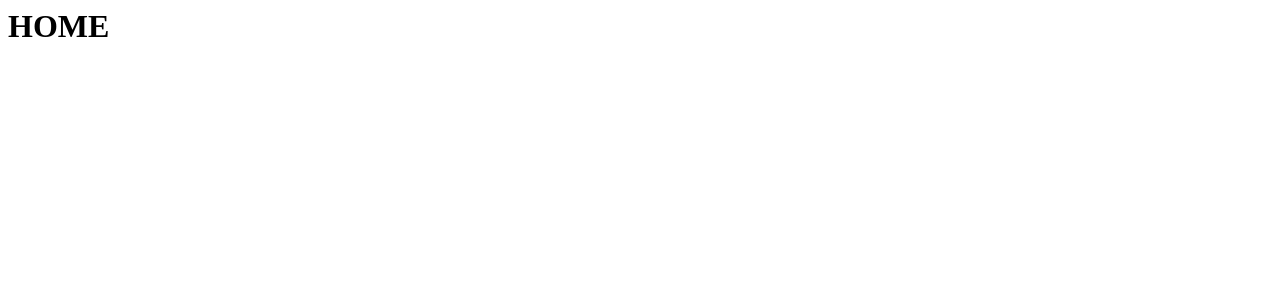
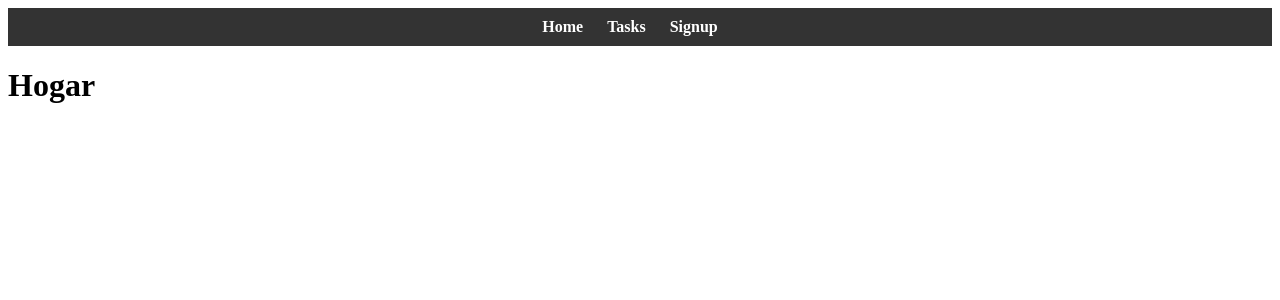
Before and after one commit to MiltonAF/CRUD_Django, a Django app: page / in a window 1280 px wide. Before the commit the part shown is almost empty. Shown: the top 300 px of the page. Run offline with Django 4.2, Linux system fonts and the light colour scheme.

Commit message:
insertando el nav

```diff
--- a/djangocrud/settings.py
+++ b/djangocrud/settings.py
@@ -48,6 +48,7 @@ MIDDLEWARE = [
     'django.contrib.auth.middleware.AuthenticationMiddleware',
     'django.contrib.messages.middleware.MessageMiddleware',
     'django.middleware.clickjacking.XFrameOptionsMiddleware',
+
 ]
 
 ROOT_URLCONF = 'djangocrud.urls'
@@ -117,6 +118,7 @@ USE_TZ = True
 # https://docs.djangoproject.com/en/4.2/howto/static-files/
 
 STATIC_URL = 'static/'
+STATICFILES_DIRS = [BASE_DIR / "tasks" / "static"]
 
 # Default primary key field type
 # https://docs.djangoproject.com/en/4.2/ref/settings/#default-auto-field
--- /dev/null
+++ b/tasks/static/css/nav.css
@@ -0,0 +1,33 @@
+/* Estilos para el menú de navegación */
+nav {
+    background-color: #333; /* Color de fondo del menú */
+    padding: 10px 0; /* Espaciado interno en la parte superior e inferior */
+  }
+
+  /* Estilos para la lista no ordenada */
+  nav ul {
+    list-style-type: none; /* Elimina los marcadores de lista */
+    margin: 0;
+    padding: 0;
+    text-align: center; /* Centra los elementos de la lista */
+  }
+
+  /* Estilos para los elementos de la lista */
+  nav li {
+    display: inline-block; /* Muestra los elementos en línea */
+    margin-right: 20px; /* Espaciado entre elementos */
+  }
+
+  /* Estilos para los enlaces */
+  nav a {
+    color: white; /* Color del texto de los enlaces */
+    text-decoration: none; /* Elimina la subrayado de los enlaces */
+    font-weight: bold; /* Texto en negrita */
+    font-size: 16px; /* Tamaño de fuente */
+    transition: color 0.3s; /* Transición de color suave */
+  }
+
+  /* Cambiar color al pasar el mouse sobre los enlaces */
+  nav a:hover {
+    color: #ff5733; /* Color al pasar el mouse */
+  }
--- /dev/null
+++ b/tasks/templates/base.html
@@ -0,0 +1,38 @@
+<!DOCTYPE html>
+<html lang="en">
+  <head>
+    <meta charset="UTF-8" />
+    <meta name="viewport" content="width=device-width, initial-scale=1.0" />
+    <title>Django CRUD Aplications</title>
+    {% load static %}
+    <link rel="stylesheet" type="text/css" href="{% static 'css/nav.css' %}" />
+  </head>
+  <body>
+    <nav>
+      <ul>
+        <li>
+          <a href="/">Home</a>
+        </li>
+        <li>
+          <a href="/tasks">Tasks</a>
+        </li>
+
+        {% if user.in_authenticated %}
+
+        <li>
+          <a href="/logout">Logout</a>
+        </li>
+
+        {% else %}
+
+        <li>
+          <a href="/signup">Signup</a>
+        </li>
+
+        {% endif %}
+      </ul>
+    </nav>
+
+    {% block content %} {% endblock content %}
+  </body>
+</html>
--- a/tasks/templates/home.html
+++ b/tasks/templates/home.html
@@ -1 +1,7 @@
-<h1>HOME</h1>
+{% extends 'base.html' %}
+
+
+{% block content %}
+
+<h1>Hogar</h1>
+{% endblock content %}
```
Also changed, not shown: tasks/templates/signup.html (+7 -0 lines), tasks/templates/tasks.html (+8 -1 lines).
